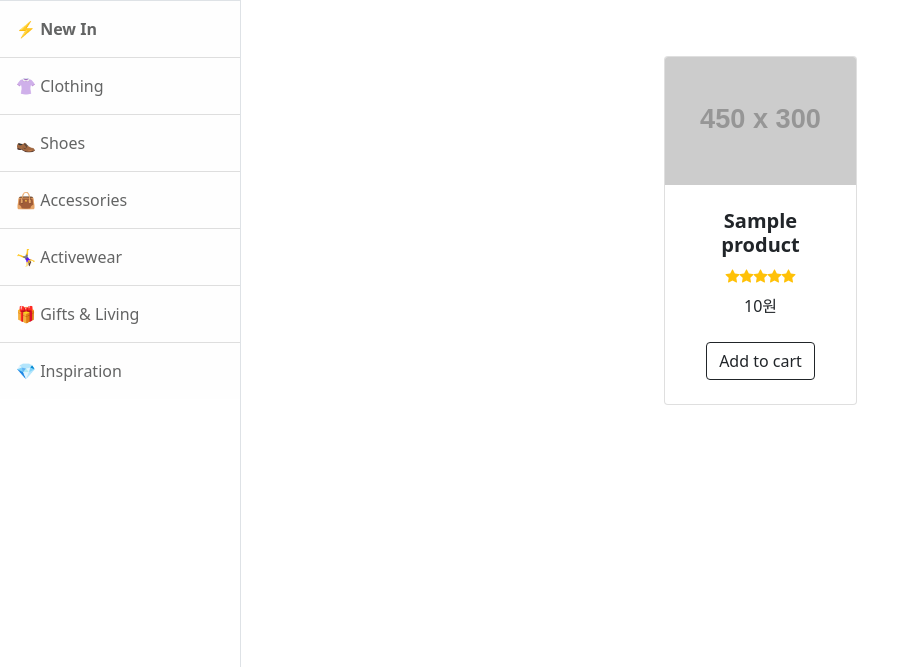
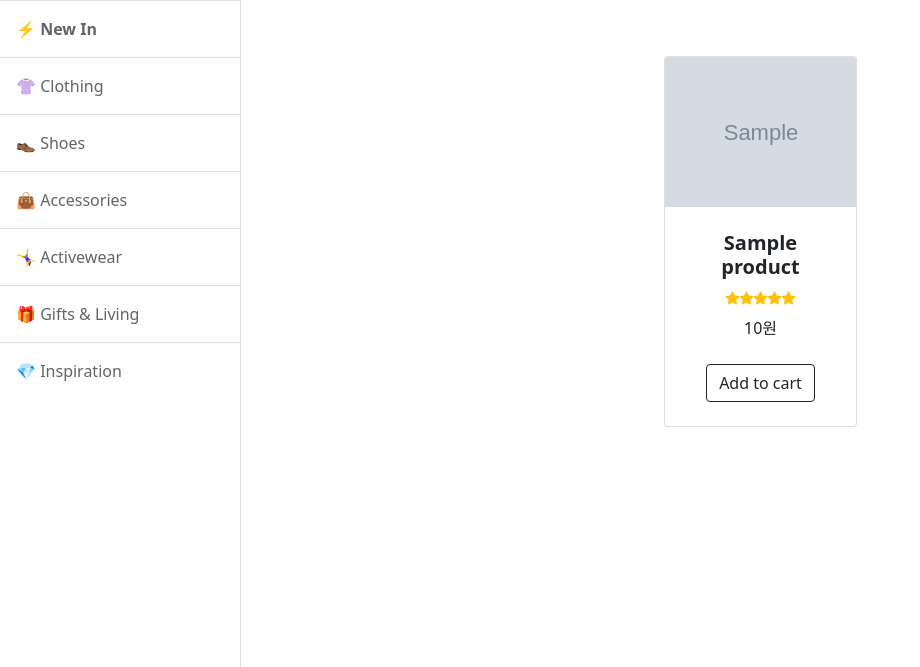
Before and after one commit to LetUsSpeak/Bitgoeul-trading-house, a Django app: page /product/ in a window 1280 px wide. Shown: the part 113-780 px from the top of the page, without its empty margins (0-920 px from the left). Run offline with Django 3.2, Linux system fonts and the light colour scheme; tables that the repository leaves empty hold one stand-in row (values such as "Sample post"); grey boxes marked "Sample" are stand-in pictures; grey boxes labelled with a size stand in for pictures from a placeholder-image service; some libraries are stand-ins or nearby versions.

Commit message:
[ADD] product image model

```diff
--- a/main/settings.py
+++ b/main/settings.py
@@ -9,7 +9,7 @@ https://docs.djangoproject.com/en/3.2/topics/settings/
 For the full list of settings and their values, see
 https://docs.djangoproject.com/en/3.2/ref/settings/
 """
-
+import os
 from pathlib import Path
 
 # Build paths inside the project like this: BASE_DIR / 'subdir'.
@@ -122,6 +122,9 @@ USE_TZ = False
 
 STATIC_URL = '/static/'
 
+MEDIA_URL = '/media/'
+MEDIA_ROOT = os.path.join(BASE_DIR, '_media')
+
 # Default primary key field type
 # https://docs.djangoproject.com/en/3.2/ref/settings/#default-auto-field
 
--- a/main/urls.py
+++ b/main/urls.py
@@ -13,6 +13,8 @@ Including another URLconf
     1. Import the include() function: from django.urls import include, path
     2. Add a URL to urlpatterns:  path('blog/', include('blog.urls'))
 """
+from django.conf import settings
+from django.conf.urls.static import static
 from django.contrib import admin
 from django.urls import path, include
 
@@ -21,3 +23,5 @@ urlpatterns = [
     path('product/', include('productapp.urls')),
     path('', include('marketapp.urls')),
 ]
+
+urlpatterns += static(settings.MEDIA_URL, document_root=settings.MEDIA_ROOT)
--- a/productapp/models.py
+++ b/productapp/models.py
@@ -6,6 +6,7 @@ class Product(models.Model):
     name = models.CharField(max_length=30)                  # 상품 이름
     price = models.IntegerField(default=0)                  # 상품 가격
     content = models.TextField()                            # 상품 설명
+    head_image = models.ImageField(upload_to='productapp/images/%Y/%m/%d/', blank=True)
     upload_date = models.DateTimeField(auto_now_add=True)   # 상품 게시일
     # writer : 추후 작성 예정
 
--- a/productapp/templates/productapp/product_detail.html
+++ b/productapp/templates/productapp/product_detail.html
@@ -5,7 +5,7 @@
         <section class="py-2">
             <div class="container px-4 px-lg-5 my-5">
                 <div class="row gx-4 gx-lg-5 align-items-center">
-                    <div class="col-md-4"><img class="card-img-top mb-5 mb-md-0" src="https://dummyimage.com/600x700/dee2e6/6c757d.jpg" alt="..." /></div>
+                    <div class="col-md-4"><img class="card-img-top mb-5 mb-md-0" src="{{ product.head_image.url }}" alt="..." /></div>
                     <div class="col-md-7">
                         <h1 class="display-5 fw-bolder">{{ product.name }}</h1>
                         <div class="fs-5 mb-4">
--- a/productapp/templates/productapp/product_list.html
+++ b/productapp/templates/productapp/product_list.html
@@ -1,4 +1,5 @@
 {% extends 'productapp/base.html' %}
+{% load static %}
 {% block content %}
 
     <!-- Page content-->
@@ -43,9 +44,13 @@
 
                     {% for p in product_list %}
                     <div class="col mb-5">
-                        <div class="card h-100">
+                        <div style="overflow: hidden;" class="card h-100">
                             <!-- Product image-->
-                            <img class="card-img-top" src="https://dummyimage.com/450x300/dee2e6/6c757d.jpg" alt="..." />
+                            {% if p.head_image %}
+                                <img style="width:auto; height:150px; object-fit: cover" class="card-img-top" src="{{ p.head_image.url }}" alt="{{ p }} head image" />
+                            {% else %}
+                                <img style="width:auto; height:150px; object-fit: cover" class="card-img-top" src="{% static 'productapp/img/no_image.png' %}" alt="no image" />
+                            {% endif %}
                             <!-- Product details-->
                             <div class="card-body p-4">
                                 <div class="text-center">
```
Also changed, not shown: productapp/static/productapp/img/no_image.png (added), 1 other file.
